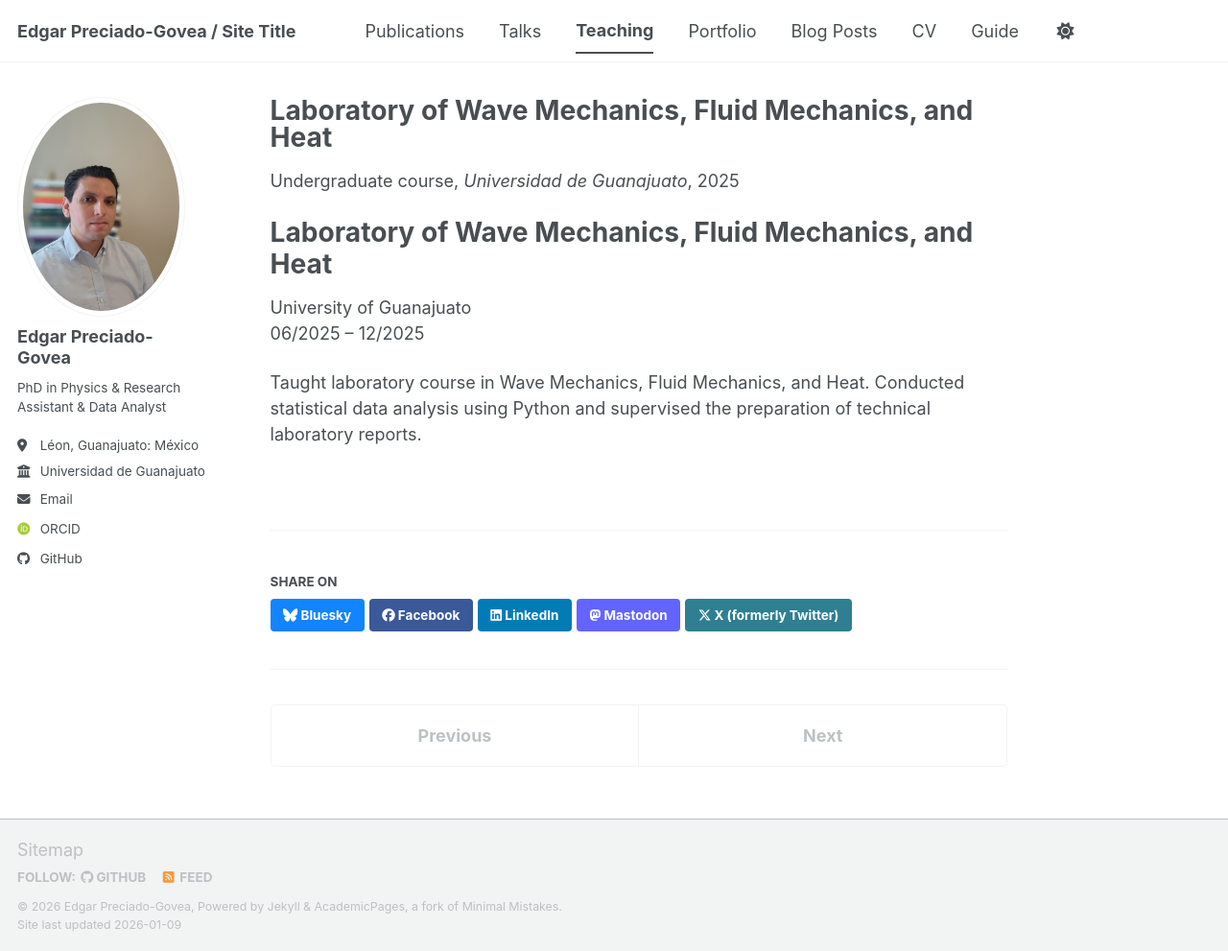
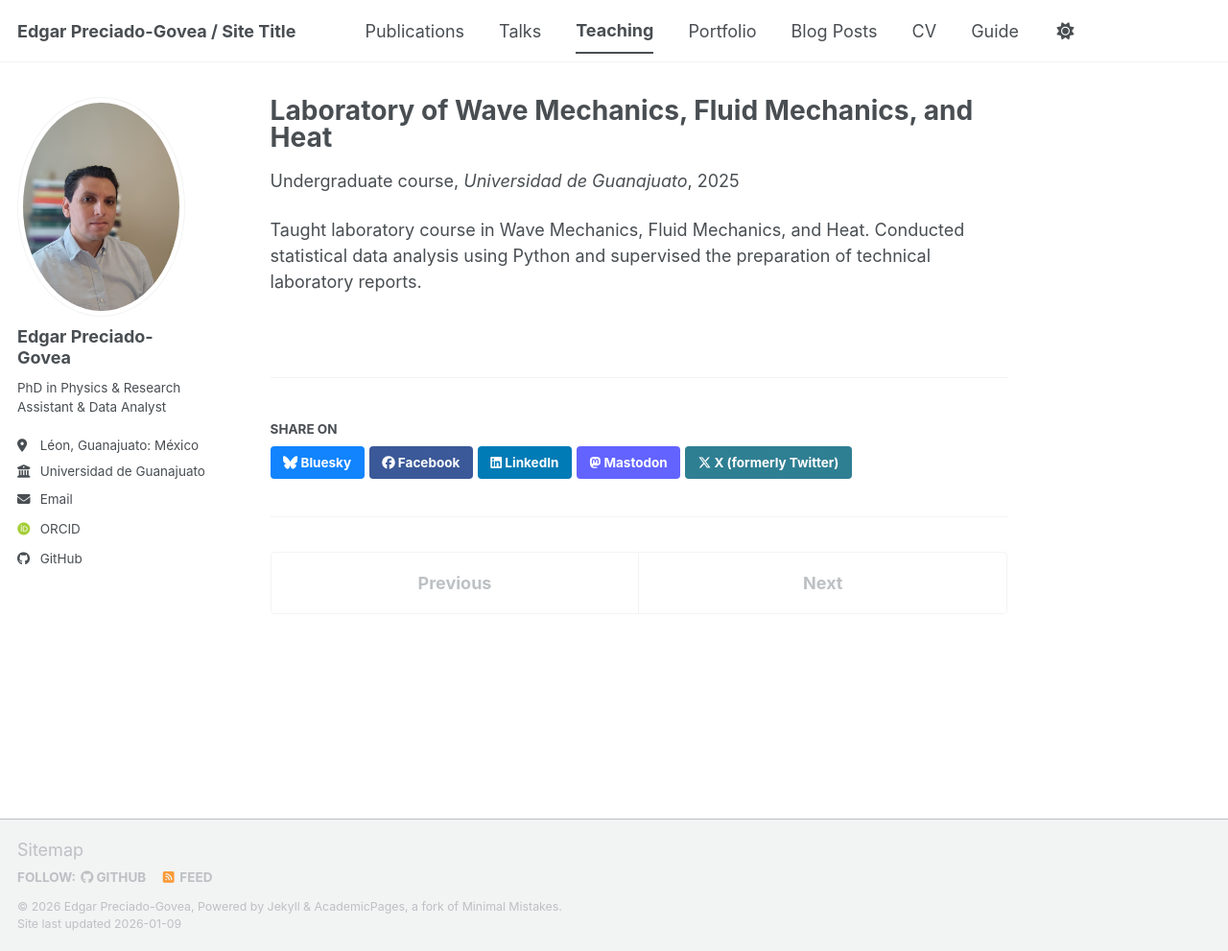
Before and after one commit to edgargovea/edgarpgovea.github.io, a Jekyll site: the page built from _teaching/2015-spring-teaching-2.md, in a window 1280 px wide and 991 px high. Shown: the whole window at 96% size. Built offline with Jekyll 4.4.1, drawn with Linux system fonts in a browser that asks for light colours; some web fonts are replaced; a script bundle is joined from its source files by our own code; library files that are not in the unit come from our copies.

Commit message:
Update 2015-spring-teaching-2.md

```diff
--- a/_teaching/2015-spring-teaching-2.md
+++ b/_teaching/2015-spring-teaching-2.md
@@ -8,10 +8,5 @@ date: 2025-06-01
 location: "León, Guanajuato"
 ---
 
-Laboratory of Wave Mechanics, Fluid Mechanics, and Heat
-=================
-University of Guanajuato
-06/2025 – 12/2025
-
 Taught laboratory course in Wave Mechanics, Fluid Mechanics, and Heat.
 Conducted statistical data analysis using Python and supervised the preparation of technical laboratory reports.
```
